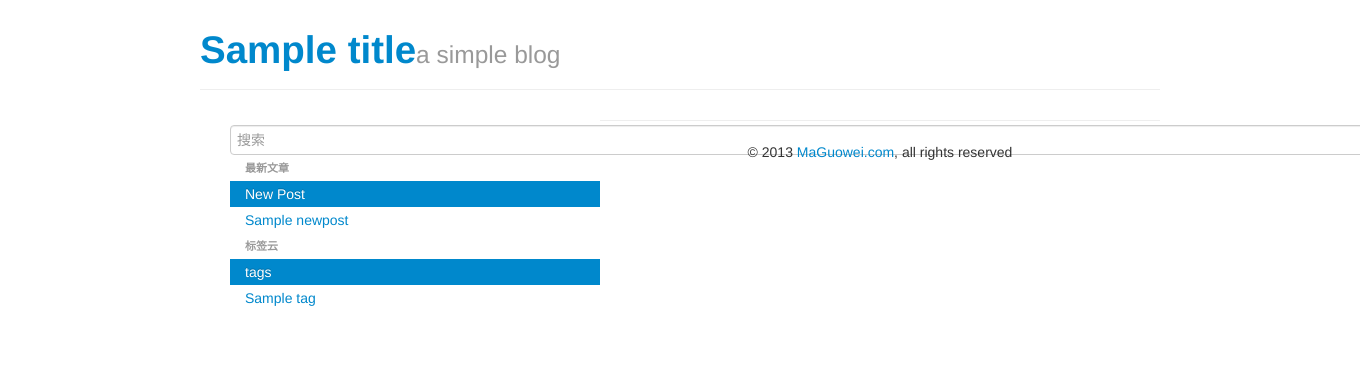
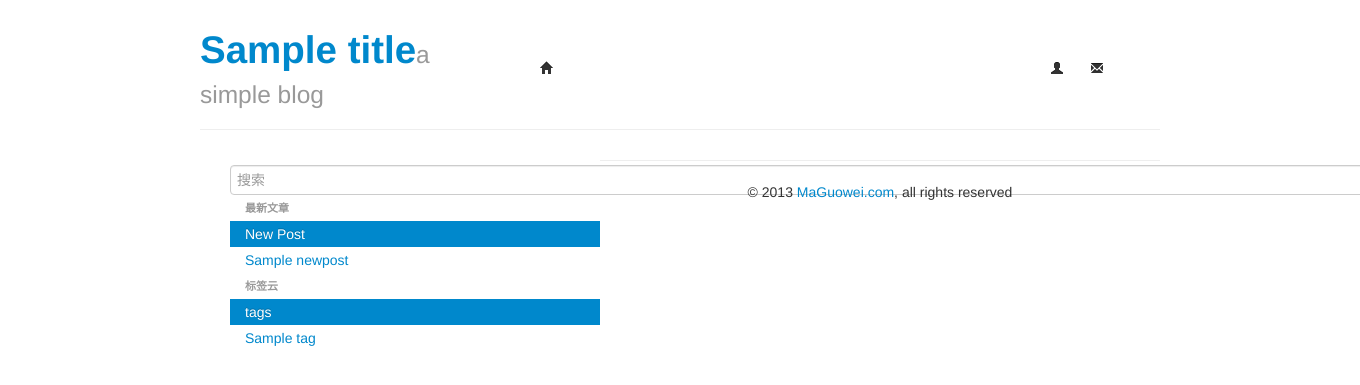
Before and after one commit to rain2372/MyPHP, a PHP site: template home/Lib/View/Public/side.php in a window 1360 px wide; the page is wider, and only the part inside the window is pictured. Shown: the top 385 px of that part. Run offline with PHP 8.4, Linux system fonts and the light colour scheme; the template is opened without the code that fills it: most values are stand-ins (such as "Sample title", 1, 10 or a date in 2020); some libraries are stand-ins or nearby versions.

Commit message:
添加首页登录链接
Change-Id: Ifb7afa068b78624cb6b9476f7985caa33e143ec9

```diff
--- a/Public/js/my.js
+++ b/Public/js/my.js
@@ -4,6 +4,7 @@ $(document).ready(function(){
 		if(data!='')
 		{
 			$(".admin").show();
+			$(".home").hide();
 		}
 	});
 	$("#new").click(function(){
--- a/Public/style/style.css
+++ b/Public/style/style.css
@@ -6,3 +6,12 @@ body{
 #bodyer{
 	min-height:500px;
 }
+#nav ul{
+	margin-bottom:0;
+	margin-top:30px;
+}
+#admin ul{
+	margin-bottom:0;
+	margin-top:30px;
+	padding-left:100px;
+}
--- a/home/Function/function.php
+++ b/home/Function/function.php
@@ -2,12 +2,12 @@
 //检测用户是否登录，判断是否显示登录按钮
 function checkLogin()
 {
-	if(empty($_SESSION['username']))
+	if(!empty($_SESSION['username']))
 	{
-		echo "<a href=".__APP__."?/Login/index>登录</a>";
+		return true;
 	}
 	else
 	{
-		echo "<a href=".__APP__."?/Login/out>退出</a>";
+		return false;
 	}
 }
--- a/home/Lib/View/Public/header.php
+++ b/home/Lib/View/Public/header.php
@@ -13,10 +13,18 @@
 </head>
 <body>
 <div id="header" class="row-fluid page-header">
-	<div id="logo" class="span8">
+	<div id="logo" class="span4">
     	<h1><a href="<?php echo __APP__;?>"><?php echo $title;?></a><small>a simple blog</small></h1>
     </div>
-    <div class="span4">
-    	<button class="admin"></button>
+    <div id="nav" class="span5">
+    	<ul class="nav nav-pills">
+    		<li><a href="<?php echo __APP__;?>" title="首页"><i class="icon-home"></i></a>
+    	</ul>
+    </div>
+    <div id="admin" class="span3">
+    	<ul class="nav nav-pills">
+    		<li><a href="<?php checkLogin()?createUrl('User','index'):createUrl('Login','index')?>" title="<?php echo checkLogin()?'管理':'登录'?>"><i class="icon-user"></i></a></li>
+ 			<li class="home"><a href="mailto:imaguowei@gmail.com" title="联系我"><i class="icon-envelope"></i></a>
+    	</ul>
     </div>
 </div>
```
